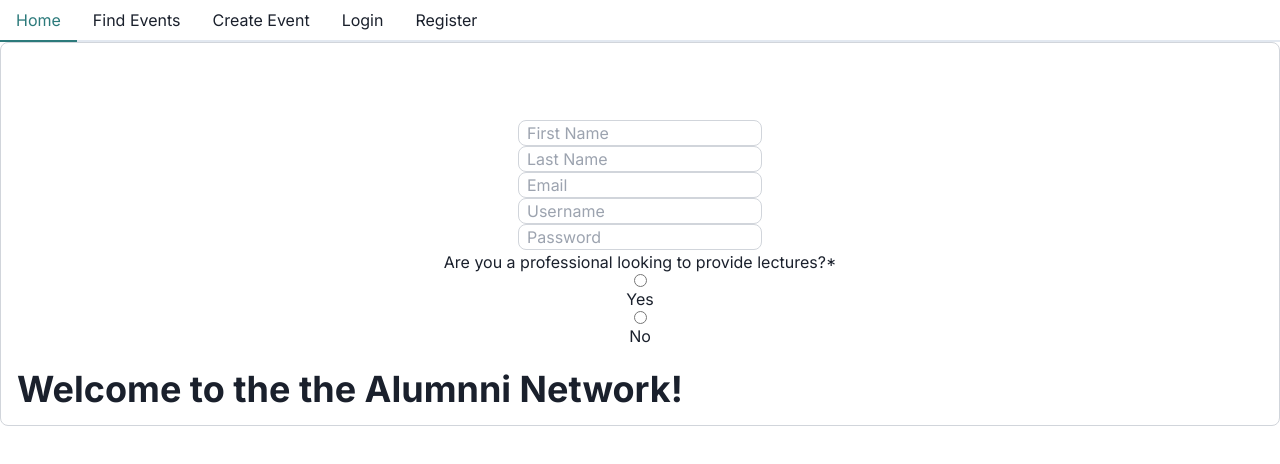
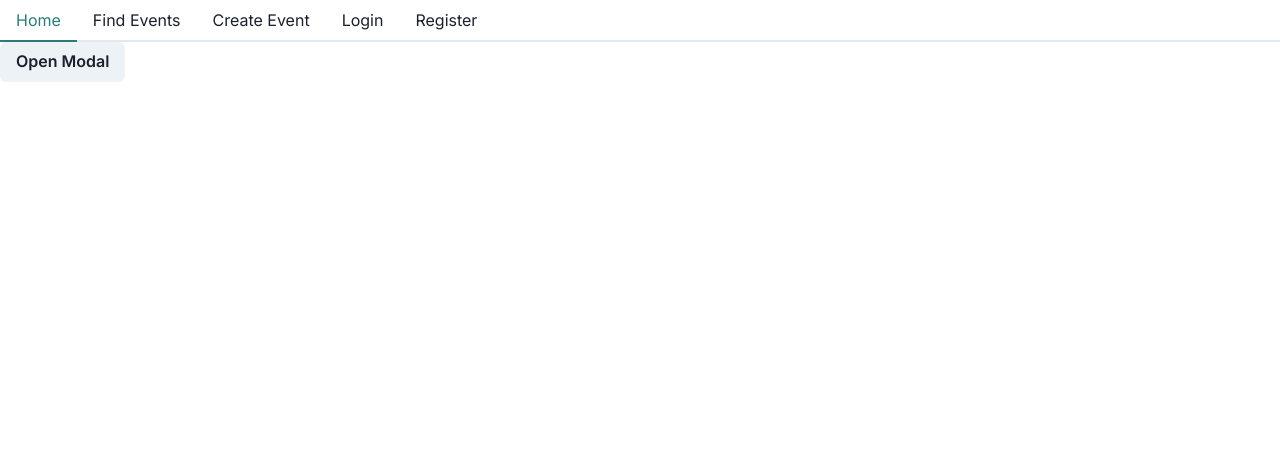
Before and after one commit to kaw393939/user_management, a Next.js app in the folder frontend/: page /register in a window 1280 px wide. Shown: the top 464 px of the page. Built offline with nearby package versions, Linux system fonts and the light colour scheme.

Commit message:
checkpoint

```diff
--- a/frontend/src/app/login/page.tsx
+++ b/frontend/src/app/login/page.tsx
@@ -1,7 +1,12 @@
 import React from "react";
 
 const page = () => {
-  return <div>page</div>;
+  return (
+    <>
+      <input type="text" name="uname" id="uname" />
+      <input type="password" name="psw" id="psw" />
+    </>
+  );
 };
 
 export default page;
--- a/frontend/src/app/register/page.tsx
+++ b/frontend/src/app/register/page.tsx
@@ -1,53 +1,46 @@
+"use client";
 import React from "react";
+import Form from "@/components/Form";
+import {
+  Modal,
+  ModalOverlay,
+  ModalContent,
+  ModalHeader,
+  ModalFooter,
+  ModalBody,
+  ModalCloseButton,
+  Button,
+  useDisclosure,
+} from "@chakra-ui/react";
 
-const page = () => {
+const Page = () => {
+  const { isOpen, onOpen, onClose } = useDisclosure();
   return (
-    <form className="register-form bg-white relative min-h-96 border border-gray-300 rounded-lg p-4 flex flex-col justify-center items-center">
-      <h1 className="text-4xl font-bold text-center m-0 absolute z-10 bottom-4 left-4">
-        Welcome to the the Alumnni Network!
-      </h1>
-      <input
-        type="text"
-        name="fname"
-        id="fname"
-        placeholder="First Name"
-        className="border border-gray-300 rounded-lg pl-2"
-      />
-      <input
-        type="text"
-        name="lname"
-        id="lname"
-        placeholder="Last Name"
-        className="border border-gray-300 rounded-lg pl-2"
-      />
-      <input
-        type="email"
-        name="email"
-        id="email"
-        placeholder="Email"
-        className="border border-gray-300 rounded-lg pl-2"
-      />
-      <input
-        className="border border-gray-300 rounded-lg pl-2"
-        type="username"
-        name="username"
-        id="username"
-        placeholder="Username"
-      />
-      <input
-        className="border border-gray-300 rounded-lg pl-2"
-        type="password"
-        name="password"
-        id="password"
-        placeholder="Password"
-      />
-      <p>Are you a professional looking to provide lectures?*</p>
-      <input type="radio" name="prof" id="prof1" value="prof1" />
-      <label htmlFor="prof1">Yes</label>
-      <input type="radio" name="prof" id="prof2" value="prof2" />
-      <label htmlFor="prof2">No</label>
-    </form>
+    <>
+      <Button onClick={onOpen}>Open Modal</Button>
+
+      <Modal isOpen={isOpen} onClose={onClose}>
+        <ModalOverlay />
+        <ModalContent>
+          <ModalHeader>Welcome to WIS Club</ModalHeader>
+          <ModalCloseButton />
+          {/* <ModalBody>
+            Lorem ipsum dolor, sit amet consectetur adipisicing elit. Aliquam
+            culpa corporis molestiae minus consequuntur, porro quis nemo
+            adipisci quibusdam temporibus reprehenderit deserunt cupiditate
+            veritatis cum ea quaerat, a, assumenda corrupti.
+          </ModalBody> */}
+          <Form />;
+          <ModalFooter>
+            <Button colorScheme="blue" mr={3} onClick={onClose}>
+              Close
+            </Button>
+            {/* <Button variant="ghost">Secondary Action</Button> */}
+          </ModalFooter>
+        </ModalContent>
+      </Modal>
+    </>
   );
 };
 
-export default page;
+export default Page;
--- /dev/null
+++ b/frontend/src/components/Form.tsx
@@ -0,0 +1,73 @@
+"use client";
+import { useFormState } from "react-dom";
+import action from "./actions";
+const FormElm = () => {
+  const defaultData = {
+    fname: "",
+    lname: "",
+    email: "",
+    username: "",
+    password: "",
+    prof: "",
+  };
+  const [state, formAction] = useFormState(action, defaultData); //default to system theme
+
+  return (
+    <form
+      action={formAction}
+      className="register-form bg-white relative min-h-96 border border-gray-300 rounded-lg p-4 flex flex-col justify-center items-center"
+    >
+      {/* <h1 className="text-4xl font-bold text-center m-0 absolute z-10 bottom-4 left-4">
+        Welcome to the the Alumnni Network!
+      </h1> */}
+      <input
+        type="text"
+        name="fname"
+        id="fname"
+        placeholder="First Name"
+        className="border border-gray-300 rounded-lg pl-2"
+      />
+      <input
+        type="text"
+        name="lname"
+        id="lname"
+        placeholder="Last Name"
+        className="border border-gray-300 rounded-lg pl-2"
+      />
+      <input
+        type="email"
+        name="email"
+        id="email"
+        placeholder="Email"
+        className="border border-gray-300 rounded-lg pl-2"
+      />
+      <input
+        className="border border-gray-300 rounded-lg pl-2"
+        type="username"
+        name="username"
+        id="username"
+        placeholder="Username"
+      />
+      <input
+        className="border border-gray-300 rounded-lg pl-2"
+        type="password"
+        name="password"
+        id="password"
+        placeholder="Password"
+      />
+      <p>Are you a professional looking to provide lectures?*</p>
+      <input type="radio" name="prof" id="prof1" value="prof1" />
+      <label htmlFor="prof1">Yes</label>
+      <input type="radio" name="prof" id="prof2" value="prof2" />
+      <label htmlFor="prof2">No</label>
+      <button
+        type="submit"
+        className="bg-blue-500 text-white rounded-lg p-2 mt-4"
+      >
+        Register
+      </button>
+    </form>
+  );
+};
+
+export default FormElm;
--- /dev/null
+++ b/frontend/src/components/actions.ts
@@ -0,0 +1,9 @@
+"use server";
+export default async function action(prevState: any, formData: FormData) {
+  const response = await fetch("http://localhost:8000/api/register", {
+    method: "POST",
+    body: formData,
+  });
+  const data = await response.json();
+  return { ...prevState, ...data };
+}
```
